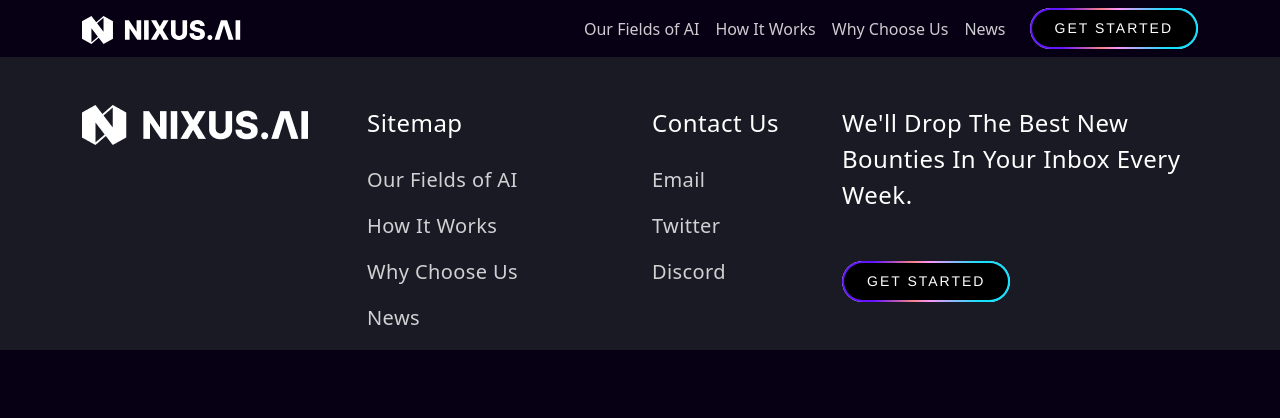
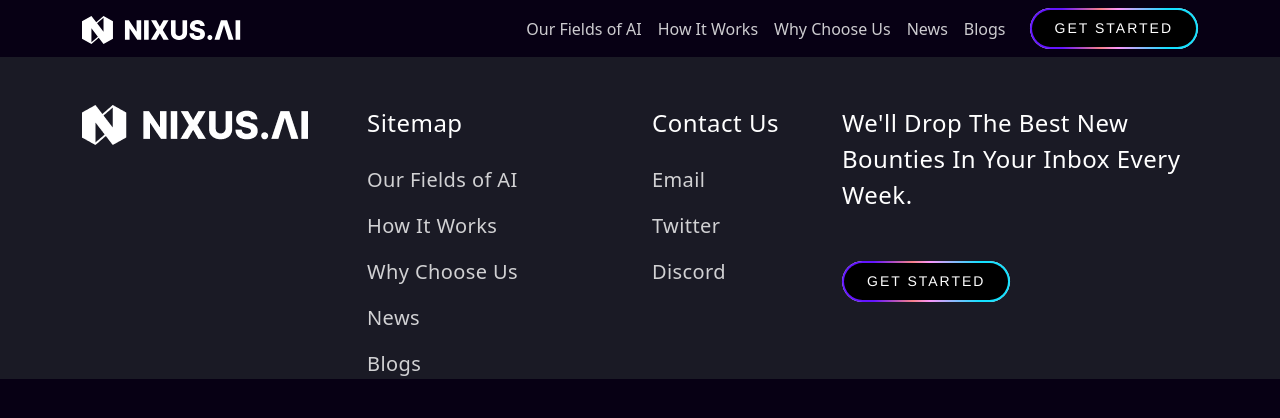
Before and after one commit to Mudassar755/nixus, a React (Create React App) app: page /discord in a window 1280 px wide. Shown: the top 418 px of the page. Built offline with nearby package versions, Linux system fonts and the light colour scheme.

Commit message:
fix routing

```diff
--- a/src/components/Footer.js
+++ b/src/components/Footer.js
@@ -1,6 +1,7 @@
 import React, { useState } from 'react'
 import { Col, Container, Row } from 'react-bootstrap'
 import { Link } from 'react-scroll';
+import { NavLink as ReactLink } from 'react-router-dom'
 import FormModal from './FormModal';
 
 const Footer = () => {
@@ -12,7 +13,7 @@
           <Col lg={3} md={3} sm={12} xs={12} className='mt-5'>
             <div>
               <img src={'/assets/icons/footer-logo.png'} alt="footer-logo" />
-              </div>
+            </div>
           </Col>
           <Col lg={3} md={3} sm={6} xs={6} className='mt-5'>
             <h3 className='small-heading'>
@@ -73,6 +74,13 @@
               >
                 News
               </Link>
+              <ReactLink
+                to={'/blogs'}
+                className="primary-text"
+              // key={i}
+              >
+                Blogs
+              </ReactLink>
             </div>
           </Col>
           <Col lg={2} md={2} sm={6} xs={6} className='mt-5'>
--- a/src/components/Header.js
+++ b/src/components/Header.js
@@ -1,6 +1,7 @@
 import React, { useState } from 'react'
 import { Navbar, Nav, Container, } from 'react-bootstrap';
 import { Link } from 'react-scroll';
+import {NavLink as ReactLink} from 'react-router-dom'
 import FormModal from './FormModal';
 
 const Header = () => {
@@ -66,6 +67,13 @@
                         >
                            News
                         </Link>
+                        <ReactLink
+                            to={'/blogs'}
+                            className="nav-link"
+                        // key={i}
+                        >
+                           Blogs
+                        </ReactLink>
 
                         <button className='btn-rounded header-btn ms-3' onClick={() => setShowModal(true)}>Get Started</button>
                     </Nav>
```
